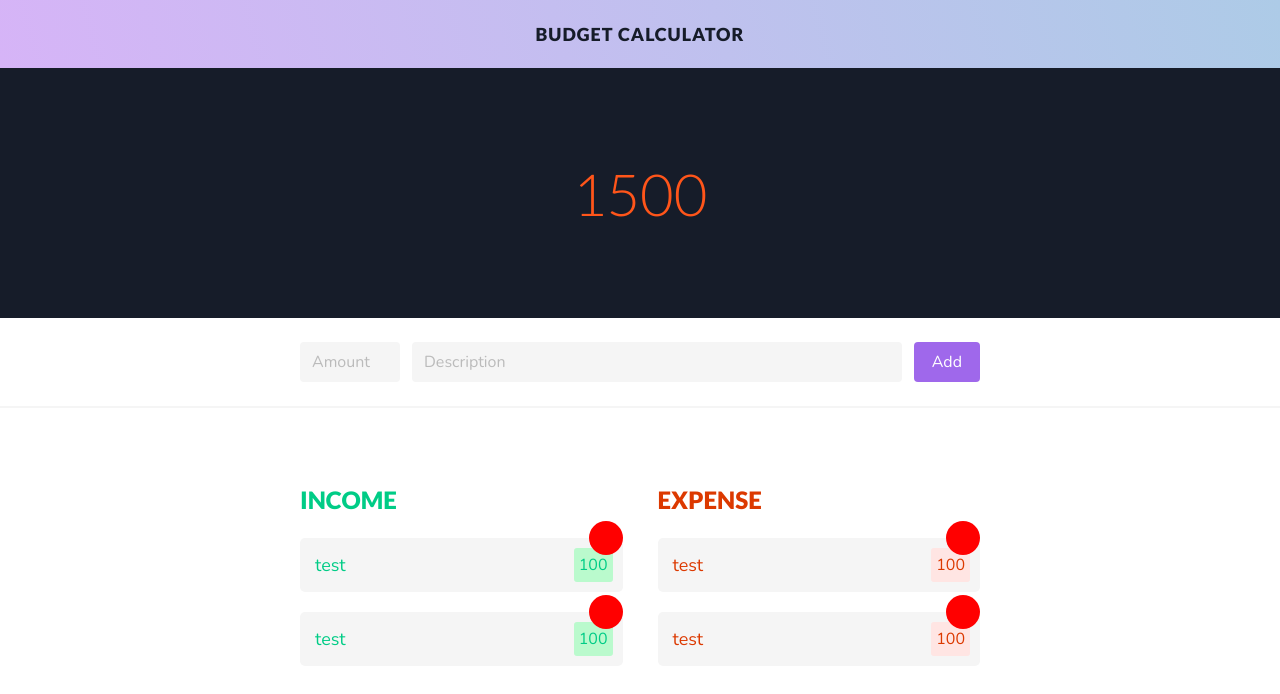
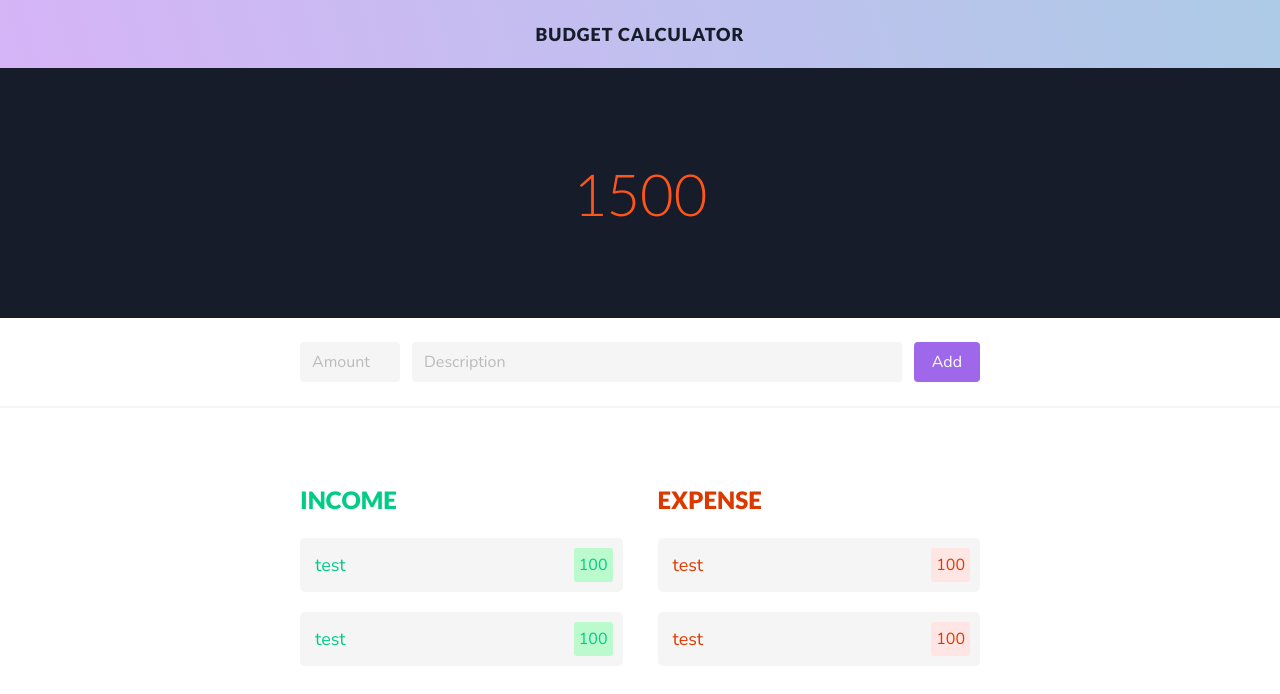
Before and after one commit to Dang3rZone/Budget-Calculator_Angular, an Angular app: page / in a window 1280 px wide. Shown: the top 694 px of the page. Built offline with nearby package versions, Linux system fonts and the light colour scheme.

Commit message:
added delete btn svg and hover effect

```diff
--- a/src/app/budget-item-list/budget-item-card/budget-item-card.component.scss
+++ b/src/app/budget-item-list/budget-item-card/budget-item-card.component.scss
@@ -10,9 +10,22 @@
     height: 34px;
     width: 34px;
     border-radius: 50%;
-    background: red;
-    right: 0;
+    background: $dark;
+    background-image: url("../../../assets/delete_icon.svg");
+    background-repeat: no-repeat;
+    background-position: center;
+    right: -17px;
     top: -17px;
+
+    transition: opacity 0.2s ease-in, transform 0.2s ease-in;
+    transform: scale(0);
+  }
+
+  &:hover {
+    .x-icon-button {
+      opacity: 1;
+      transform: scale(1);
+    }
   }
 }
 
```
Also changed, not shown: src/assets/delete_icon.svg (added).
